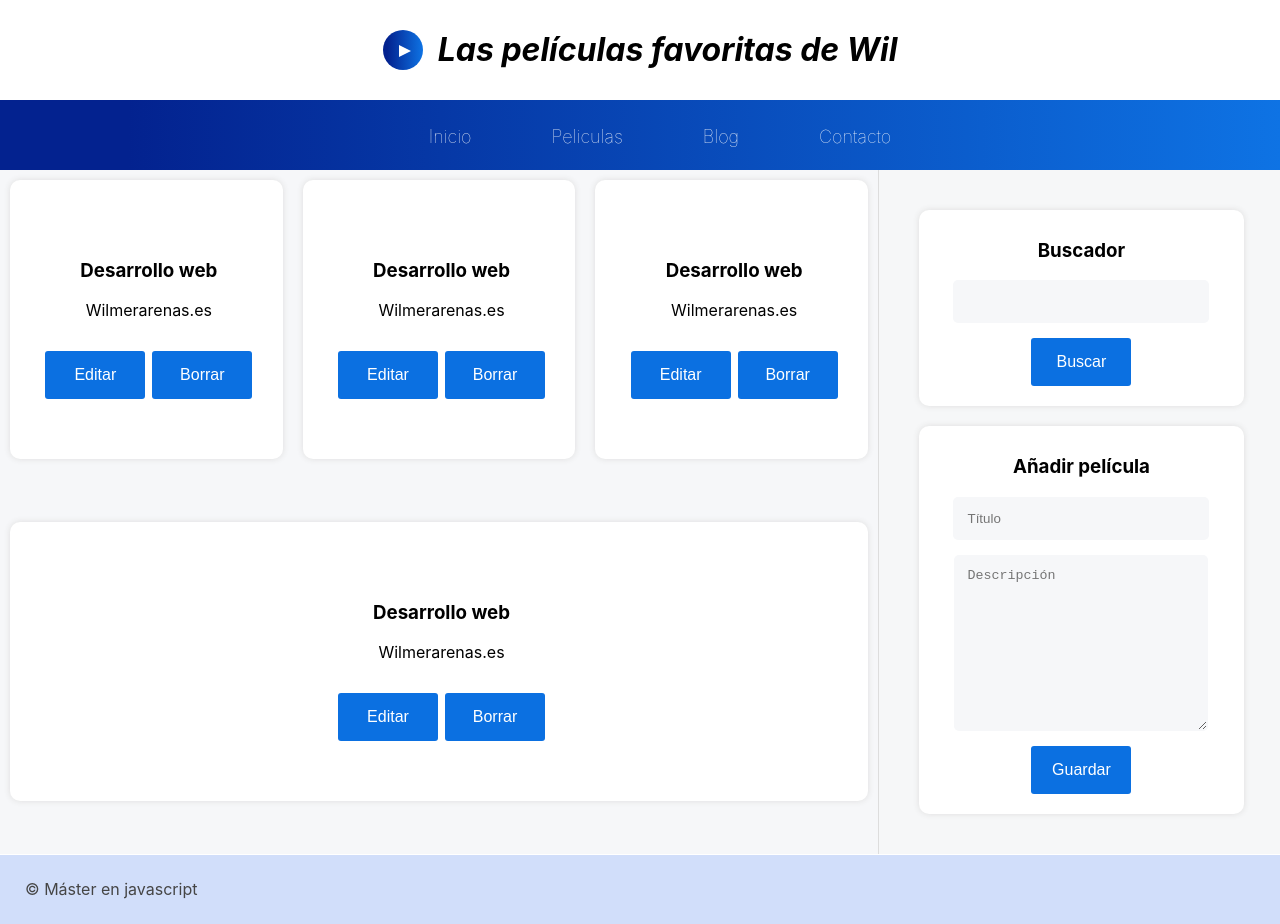
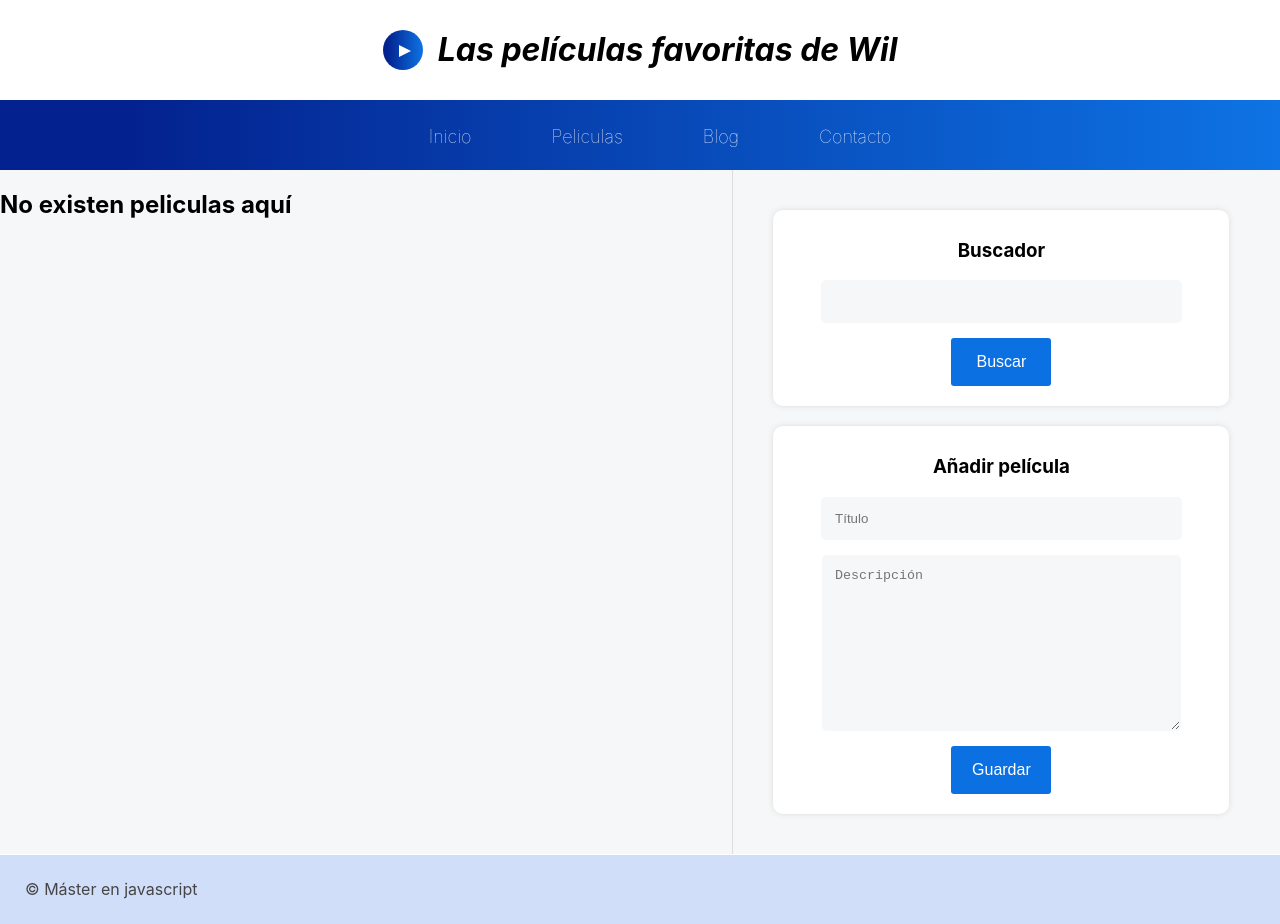
Before and after one commit to WilmerArenas24/webPeliculas, a React (Create React App) app: page / in a window 1280 px wide. Built offline with nearby package versions, Linux system fonts and the light colour scheme.

Commit message:
Creando el listado de peliculas

```diff
--- a/src/components/Listado.js
+++ b/src/components/Listado.js
@@ -1,17 +1,41 @@
-import React from 'react'
+import React, { useEffect, useState } from 'react'
 
 export const Listado = () => {
+
+  const [listadoState, setListadoState] = useState([]);
+
+  useEffect(() =>{
+    console.log('Componentes de peliculas cargado!')
+       conseguirPeliculas();
+  }, []);
+
+  //Creando un metodo para conseguir las peliculas
+  const conseguirPeliculas = () =>{
+    //metodo para convertir lo que trae por llaves a que sea utilizable en javascript
+    let peliculas = JSON.parse(localStorage.getItem("pelis"));
+
+    //Rellenar con las peliculas
+    setListadoState(peliculas);
+  }
+
   return (
     <>
-        {[1, 2, 3, 4].map(index => (
-          <article key={index} className="peli-item">
-            <h3 className="title">Desarrollo web</h3>
-            <p className="description">Wilmerarenas.es</p>
+    {/* Recorriendo todas las peliculas que traigo por array */}
+        {listadoState != null ?
+                listadoState.map(peli =>{
+                  return (
+                    <article key={peli.id} className="peli-item">
+                        <h3 className="title">{peli.titulo}</h3>
+                        <p className="description">{peli.descripcion}</p>
 
-            <button className="edit">Editar</button>
-            <button className="delete">Borrar</button>
-          </article>
-        ))}
+                        <button className="edit">Editar</button>
+                        <button className="delete">Borrar</button>
+                  </article>
+                  );
+                })
+        : <h2>No existen peliculas aquí</h2>
+      }
+
     </>
   )
 }
```
